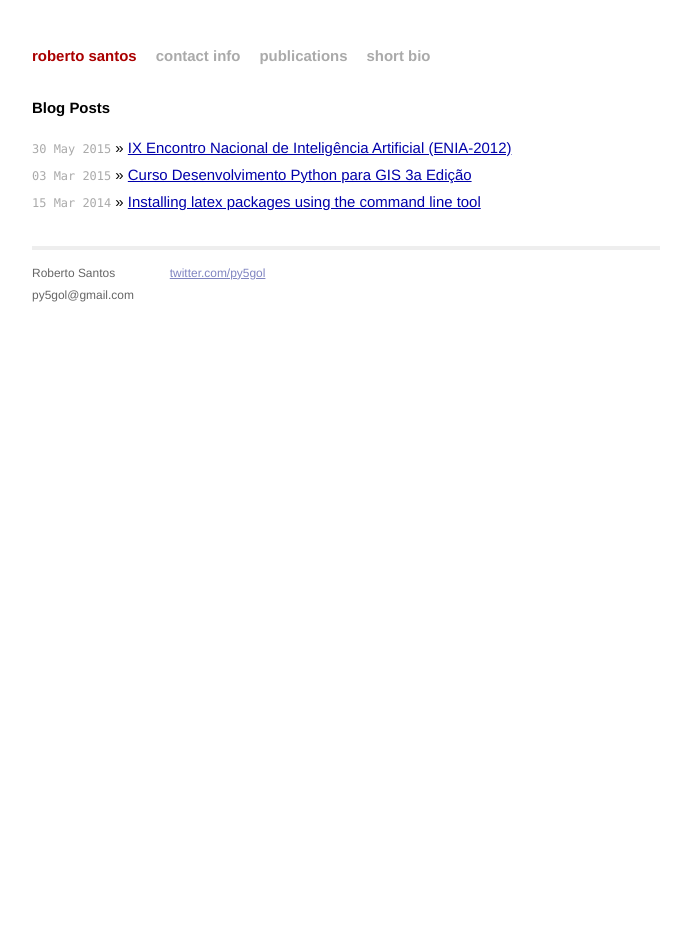
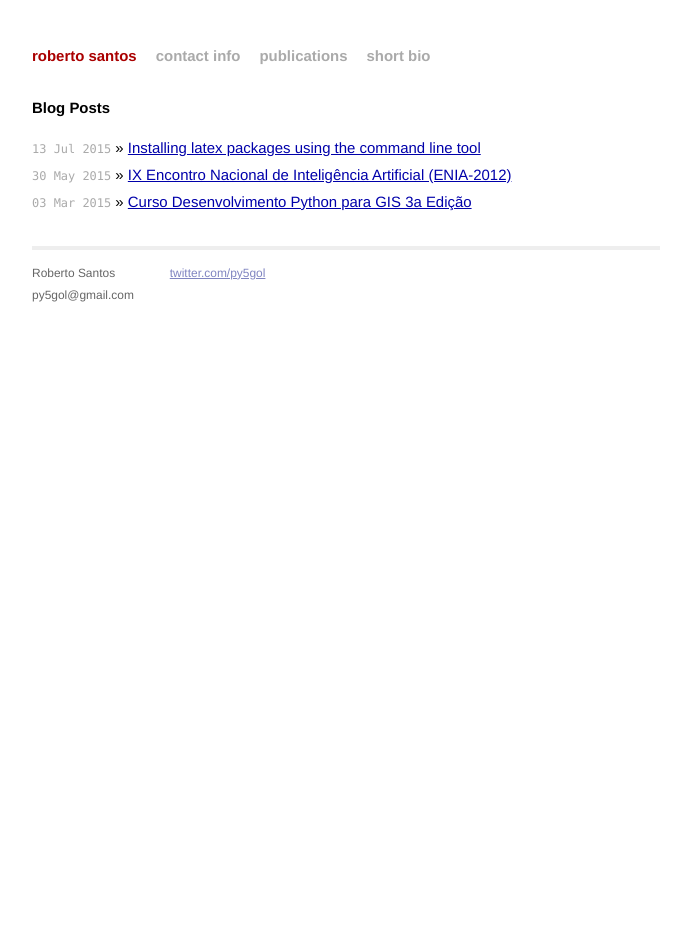
Before and after one commit to py5gol/py5gol.github.io, a Jekyll site: the page built from index.html, in a window 1280 px wide. Shown: the whole page, without its empty margins (294-985 px from the left). Built offline with Jekyll 4.4.1, drawn with Linux system fonts in a browser that asks for light colours; Markdown is read by kramdown in place of the engine named in the settings.

Commit message:
Fixed date of post.

```diff
--- a/_config.yml
+++ b/_config.yml
@@ -1,3 +1,3 @@
 name: roberto santos
 markdown: redcarpet
-pygments: true
+highlighter: pygments
--- a/_posts/2015-07-13-installing-latex-packages-using-command-line.markdown
+++ b/_posts/2015-07-13-installing-latex-packages-using-command-line.markdown
@@ -1,7 +1,7 @@
 ---
 layout: post
 title:  "Installing latex packages using the command line tool"
-date:   2014-03-15 22:10:37
+date:   2015-07-13 17:22:00
 categories: latex
 ---
 
```
